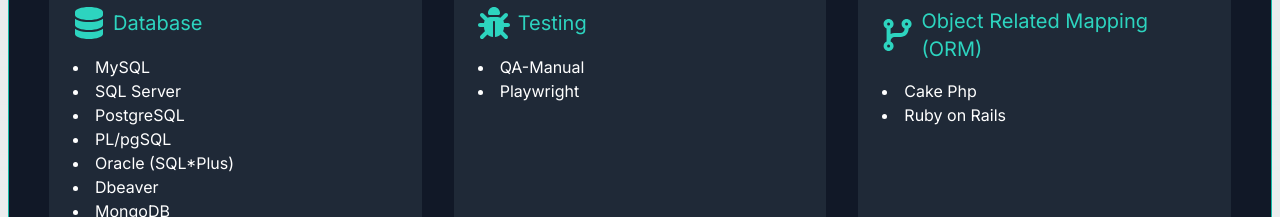
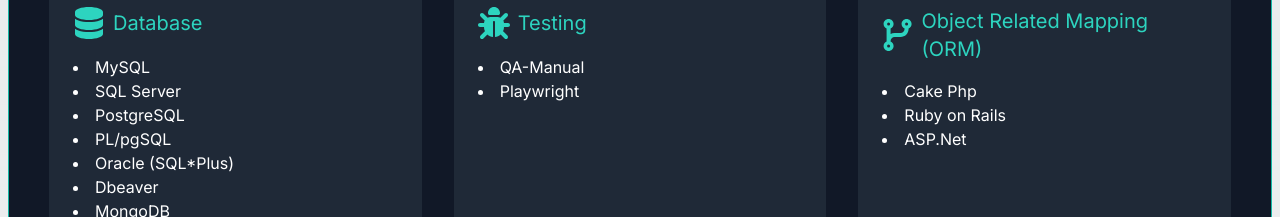
Before and after one commit to EzequielTartaglia/portfolio-nextjs-ezequiel-tartaglia, a Next.js app: page / in a window 1280 px wide. Shown: the part 1980-2197 px from the top of the page. Built offline with nearby package versions, Linux system fonts and the light colour scheme.

Commit message:
Add Views

```diff
--- a/src/views/Home/SkillsSection.jsx
+++ b/src/views/Home/SkillsSection.jsx
@@ -127,6 +127,7 @@ export default function SkillsSection() {
           <ul className="list-disc list-inside text-white">
             <li>Cake Php</li>
             <li>Ruby on Rails</li>
+            <li>ASP.Net</li>
           </ul>
         </div>
         {/* AI Skills */}
```
